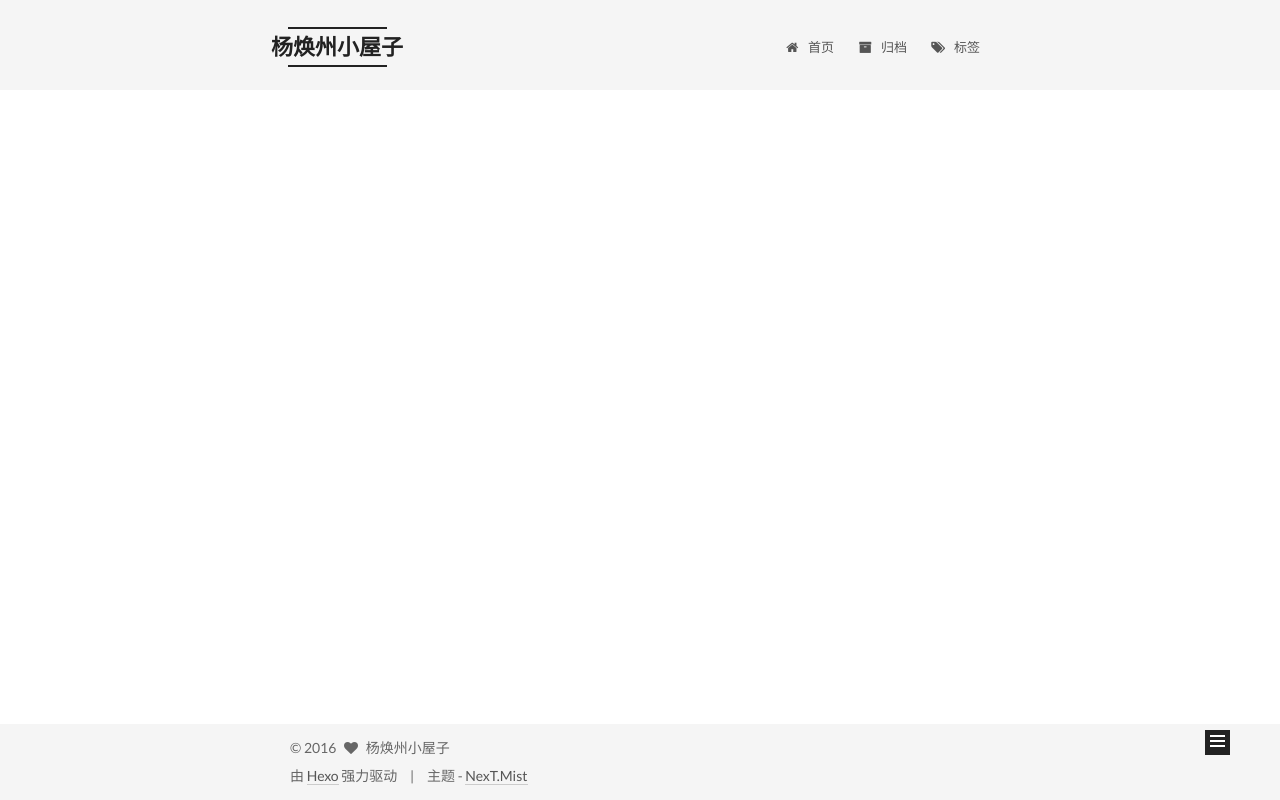
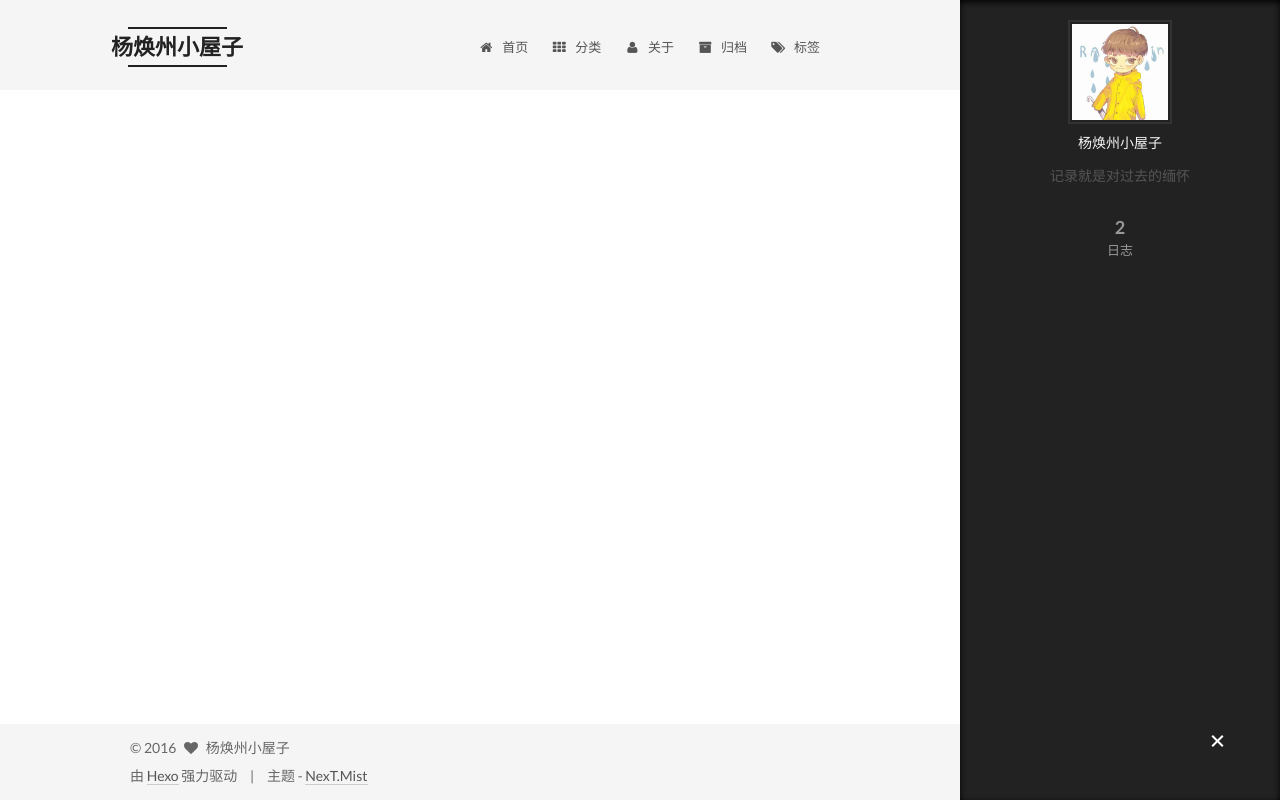
Before and after one commit to MMMystery/MMMystery.github.io, a plain HTML site: page tags/index.html in a window 1280 px wide. Drawn offline with Linux system fonts and the light colour scheme.

Commit message:
Site updated: 2016-04-16 14:17:25

```diff
--- a/css/main.css
+++ b/css/main.css
@@ -1534,7 +1534,7 @@ pre .javascript .function {
   width: 4px;
   height: 4px;
   border-radius: 50%;
-  background: #f20445;
+  background: #5b7a1d;
 }
 .links-of-blogroll {
   font-size: 13px;
--- a/tags/index.html
+++ b/tags/index.html
@@ -97,7 +97,7 @@
   var NexT = window.NexT || {};
   var CONFIG = {
     scheme: 'Mist',
-    sidebar: {"position":"left","display":"post"},
+    sidebar: {"position":"right","display":"always"},
     fancybox: true,
     motion: true,
     duoshuo: {
@@ -134,7 +134,7 @@
 
 
 
-  <div class="container one-collumn sidebar-position-left  ">
+  <div class="container one-collumn sidebar-position-right  ">
     <div class="headband"></div>
 
     <header id="header" class="header" itemscope itemtype="http://schema.org/WPHeader">
@@ -172,6 +172,26 @@
               <i class="menu-item-icon fa fa-home fa-fw"></i> <br />
 
             首页
+          </a>
+        </li>
+
+
+        <li class="menu-item menu-item-categories">
+          <a href="/categories" rel="section">
+
+              <i class="menu-item-icon fa fa-th fa-fw"></i> <br />
+
+            分类
+          </a>
+        </li>
+
+
+        <li class="menu-item menu-item-about">
+          <a href="/about" rel="section">
+
+              <i class="menu-item-icon fa fa-user fa-fw"></i> <br />
+
+            关于
           </a>
         </li>
 
```
Also changed, not shown: 2016/04/03/hello-world/index.html (+22 -2 lines), 2016/04/03/sssssssssssssss/index.html (+22 -2 lines), about/index.html (+22 -2 lines), archives/2016/04/index.html (+22 -2 lines), archives/2016/index.html (+22 -2 lines), archives/index.html (+22 -2 lines), index.html (+22 -2 lines).
